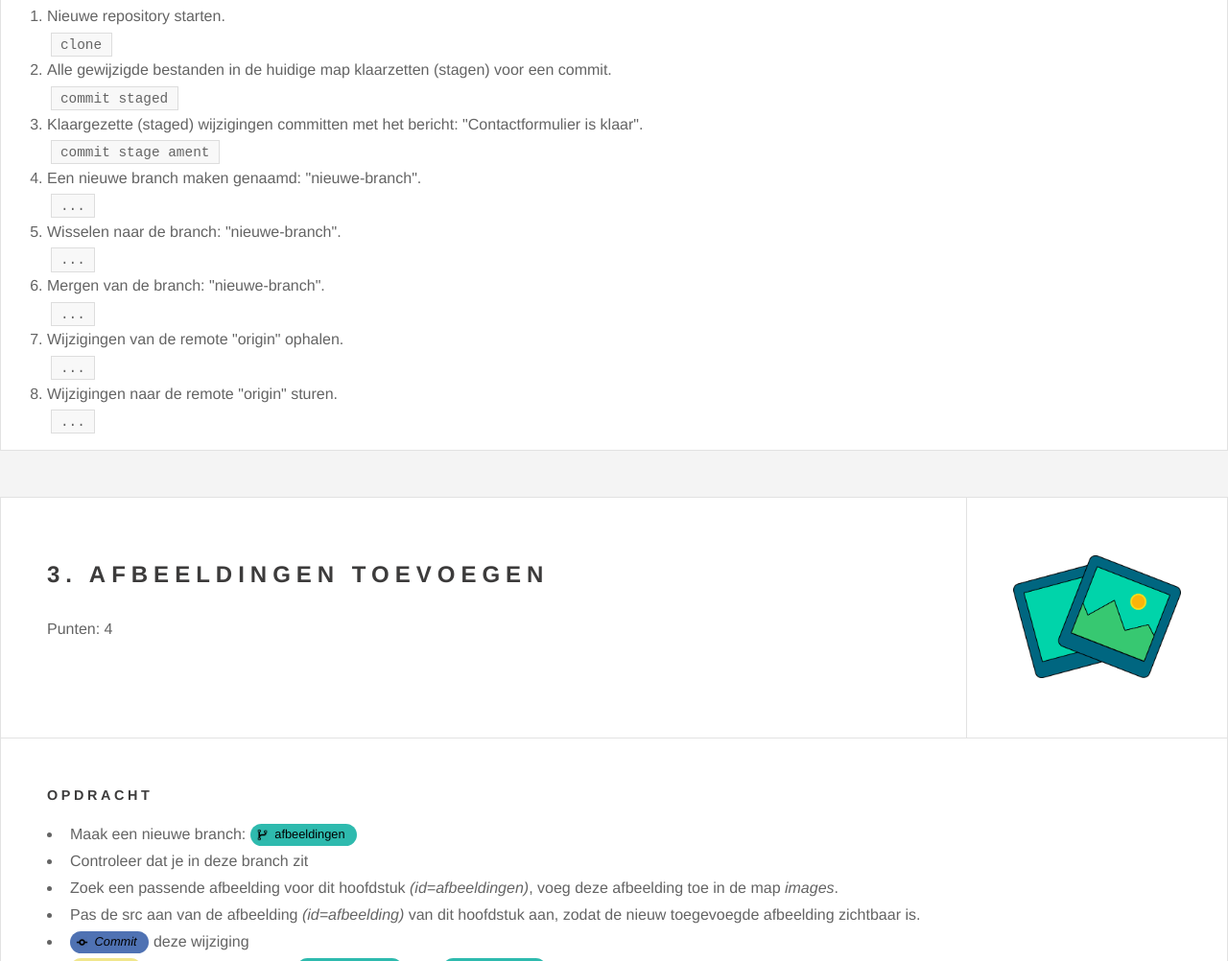
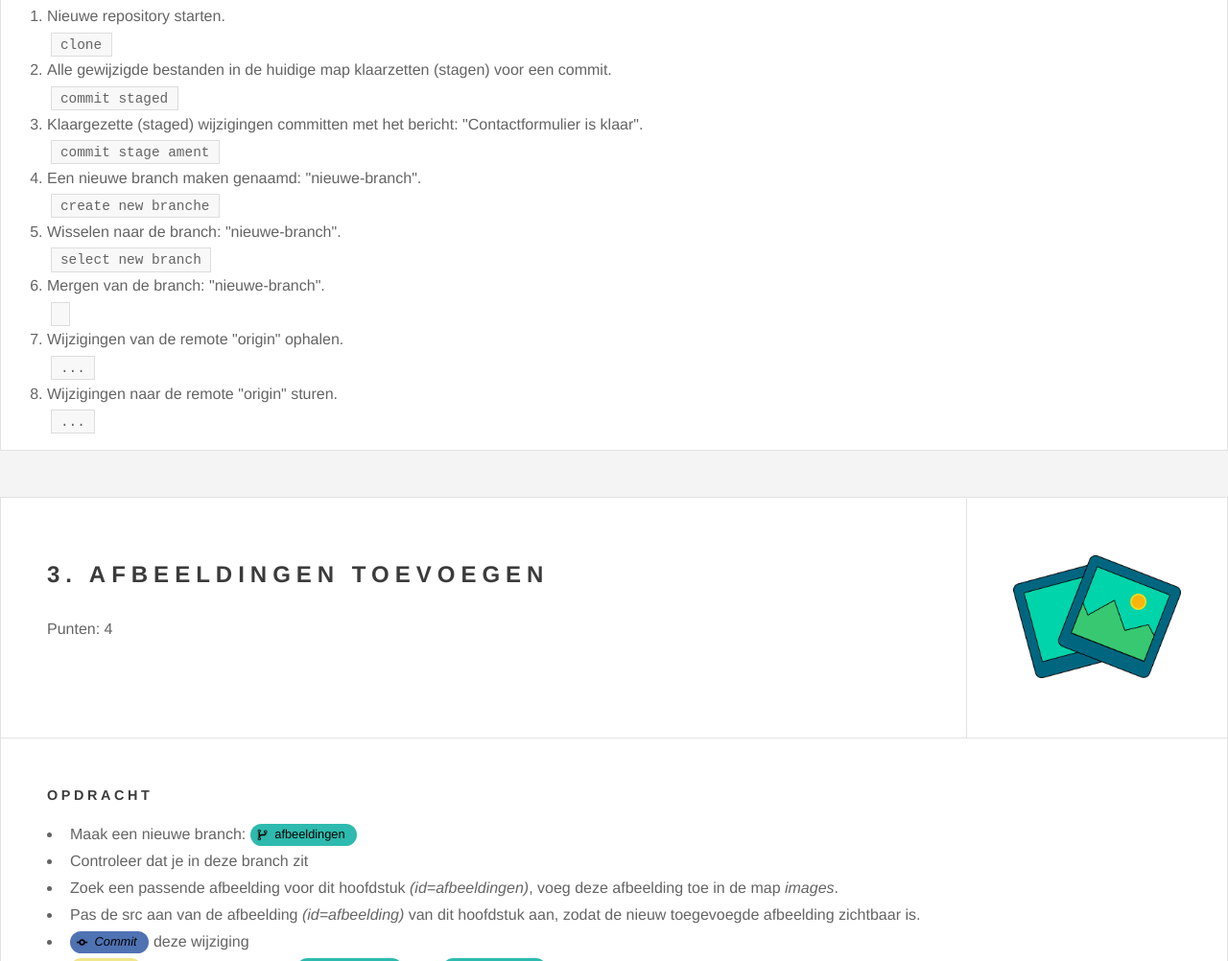
Before and after one commit to makerboomRijnland/lo2e-vbh4_t1-4j, a plain HTML site: page index.html in a window 1280 px wide. Shown: the part 1894-2896 px from the top of the page at 96% size. Drawn offline with Linux system fonts and the light colour scheme.

Commit message:
antwoord gegeven

```diff
--- a/index.html
+++ b/index.html
@@ -111,15 +111,15 @@
                         </li>
                         <li>
                             Een nieuwe branch maken genaamd: "nieuwe-branch".<br>
-                            <code id="commando-4">...</code>
+                            <code id="commando-4">create new branche</code>
                         </li>
                         <li>
                             Wisselen naar de branch: "nieuwe-branch".<br>
-                            <code id="commando-5">...</code>
+                            <code id="commando-5">select new branch</code>
                         </li>
                         <li>
                             Mergen van de branch: "nieuwe-branch".<br>
-                            <code id="commando-6">...</code>
+                            <code id="commando-6"></code>
                         </li>
                         <li>
                             Wijzigingen van de remote "origin" ophalen.<br>
```
